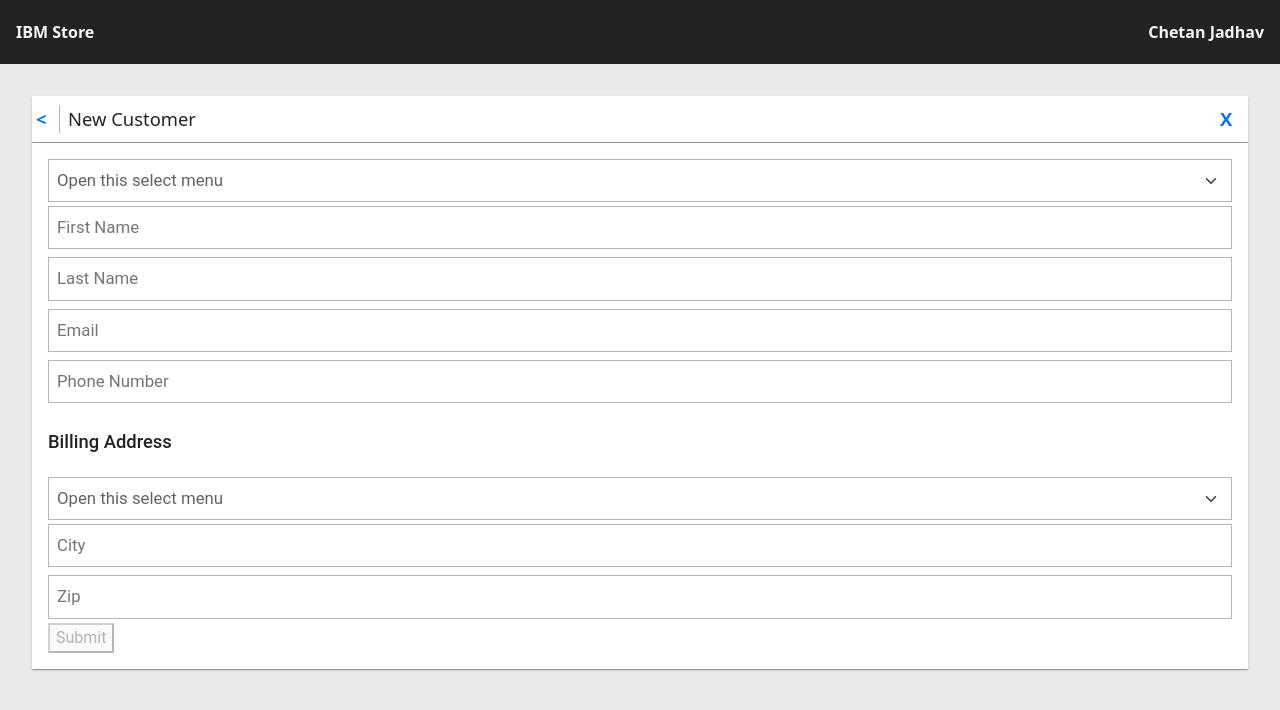
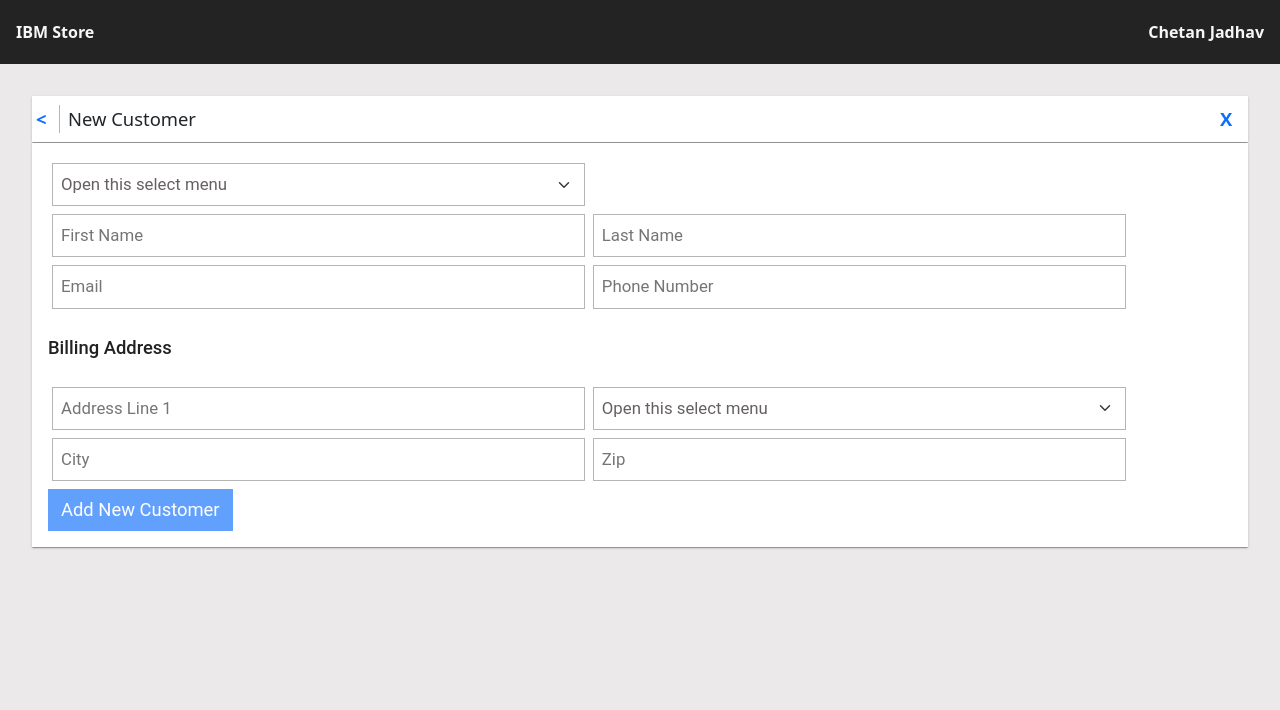
Before and after one commit to Anurag94Singh/CustomerLookUp, an Angular app: page /add-customer in a window 1280 px wide. Shown: the top 710 px of the page. Built offline with nearby package versions, Linux system fonts and the light colour scheme.

Commit message:
4 files modified

```diff
--- a/src/app/customer/components/new-customer/new-customer.component.html
+++ b/src/app/customer/components/new-customer/new-customer.component.html
@@ -49,7 +49,15 @@
       <div formGroupName="address">
         <h2 class="mdPadding paddingLeftNone md-font">Billing Address</h2>
 
-        <select class="form-select smPadding" aria-label="Default select example">
+        <input
+          id="addressLine"
+          type="text"
+          placeholder="Address Line 1"
+          class="smPadding floatLeft"
+          formControlName="addressLine"
+        />
+
+        <select class="form-select smPadding floatLeft" aria-label="Default select example">
           <option selected>Open this select menu</option>
           <option value="1">One</option>
           <option value="2">Two</option>
@@ -67,7 +75,7 @@
         <input id="zip" type="text" placeholder="Zip" class="smPadding" formControlName="zip" />
       </div>
 
-      <button type="submit" [disabled]="!profileForm.valid">Submit</button>
+      <button id="add-customer-btn" type="submit" class="btn btn-primary md-font sm" [disabled]="!profileForm.valid">Add New Customer</button>
     </form>
   </mat-card>
 </section>
--- a/src/app/customer/components/new-customer/new-customer.component.scss
+++ b/src/app/customer/components/new-customer/new-customer.component.scss
@@ -18,9 +18,9 @@ section#customer-form-section {
     }
   }
   form {
-    width: 100%;
+    width: 70%;
     input {
-      width: inherit;
+      width: 100%;
       margin: 0.25rem 0rem;
       font-size: $sm-font-size;
       height: calc(0.1vh + 2rem);
@@ -39,7 +39,11 @@ section#customer-form-section {
       width: 100%;
     }
     div {
-      width: inherit;
+      width: 100%;
+    }
+    #add-customer-btn {
+      border-radius: 0rem;
+      margin-top: 0.25rem;
     }
   }
   .action-area {
@@ -58,14 +62,20 @@ section#customer-form-section {
     .top-action-area {
       background-color: #ffffff;
       margin-bottom: 1px;
-      box-shadow: 0px 2px 1px -1px rgb(0 0 0 / 20%), 0px 1px 1px 0px rgb(0 0 0 / 14%), 0px 1px 3px 0px rgb(0 0 0 / 12%) !important;
+      box-shadow: 0px 2px 1px -1px rgb(0 0 0 / 20%),
+        0px 1px 1px 0px rgb(0 0 0 / 14%), 0px 1px 3px 0px rgb(0 0 0 / 12%) !important;
     }
     form {
+      width: 100%;
       input {
         height: auto;
+        width: 45%;
+        margin: 0.25rem;
       }
       .form-select {
         height: auto;
+        width: 45%;
+        margin: 0.25rem;
       }
     }
   }
--- a/src/app/customer/components/new-customer/new-customer.component.ts
+++ b/src/app/customer/components/new-customer/new-customer.component.ts
@@ -24,6 +24,7 @@ export class NewCustomerComponent implements OnInit {
     email: ['', Validators.required],
     phoneNumber: ['', Validators.required],
     address: this.fb.group({
+      addressLine: [''],
       city: [''],
       state: [''],
       zip: ['']
--- a/src/styles.css
+++ b/src/styles.css
@@ -12,6 +12,10 @@
 
 .bold {
   font-weight: bold;
+}
+
+.floatLeft {
+  float: left;
 }
 
 .pointer {
```
